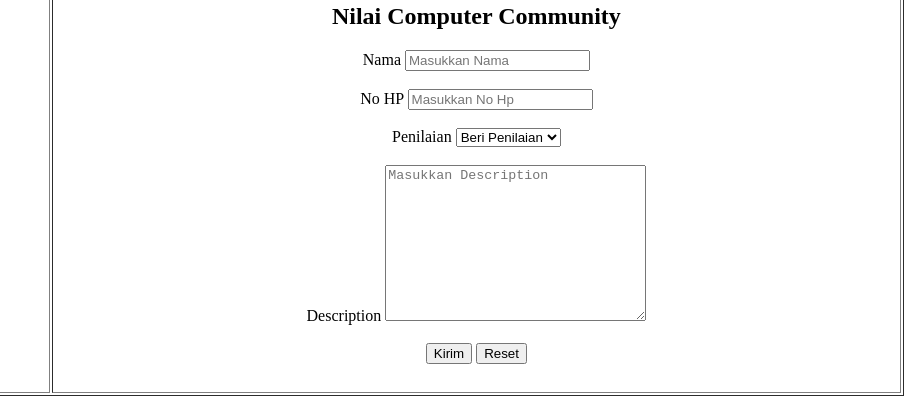
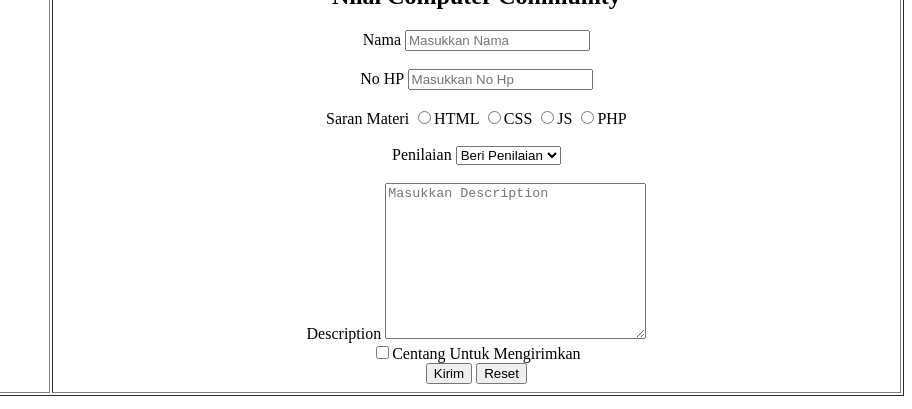
Before and after one commit to Nanang-Wahyudi/Tugas2.github.io, a plain HTML site: page nilai.html in a window 1280 px wide. Shown: the part 214-623 px from the top of the page, 368-1280 px from the left. Drawn offline with Linux system fonts and the light colour scheme.

Commit message:
modif: nilai.html

```diff
--- a/nilai.html
+++ b/nilai.html
@@ -43,6 +43,13 @@
                         <label for="no">No HP</label>
                         <input type="text" name="no" id="no" placeholder="Masukkan No Hp"><br><br>
 
+                        <Label>Saran Materi</Label>
+                        <input type="radio">HTML
+                        <input type="radio">CSS
+                        <input type="radio">JS
+                        <input type="radio">PHP
+                        <br><br>
+
                         <label for="ratting">Penilaian</label>
                         <select name="" id="ratting">
                             <option>Beri Penilaian</option>
@@ -54,7 +61,9 @@
                         </select><br><br>
 
                         <label for="desc">Description</label>
-                        <textarea name="" id="desc" cols="30" rows="10" placeholder="Masukkan Description"></textarea><br><br>
+                        <textarea name="" id="desc" cols="30" rows="10" placeholder="Masukkan Description"></textarea><br>
+
+                        <input type="checkbox">Centang Untuk Mengirimkan <br>
 
                         <button>Kirim</button>
                         <button form="form">Reset</button>
```
